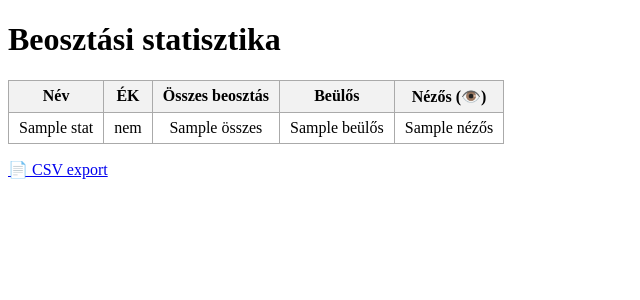
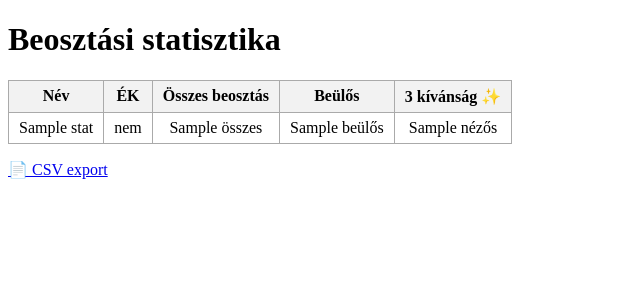
Before and after one commit to szid2006/nezoteres_beosztas7.0, a Flask app: template templates/stats.html in a window 1280 px wide. Shown: the top 300 px of the page, without its empty margins (0-640 px from the left). Run offline with Flask 3, Linux system fonts and the light colour scheme; the template is opened without the code that fills it: most values are stand-ins (such as "Sample title", 1, 10 or a date in 2020).

Commit message:
Update stats.html

```diff
--- a/templates/stats.html
+++ b/templates/stats.html
@@ -32,7 +32,7 @@
         <th>ÉK</th>
         <th>Összes beosztás</th>
         <th>Beülős</th>
-        <th>Nézős (👁️)</th>
+        <th>3 kívánság ✨</th>
     </tr>
 
     {% for name, s in stats.items() %}
```
